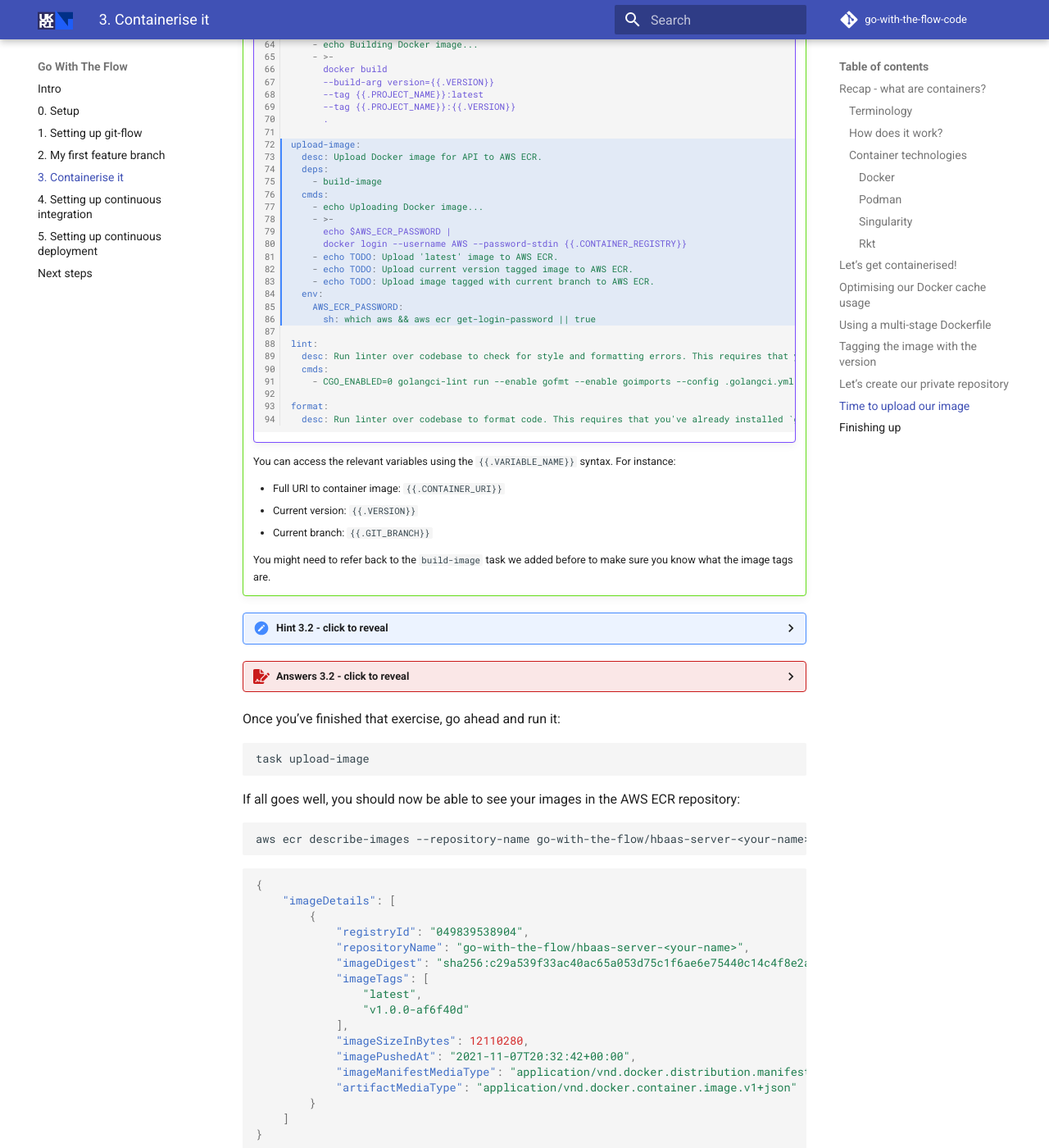
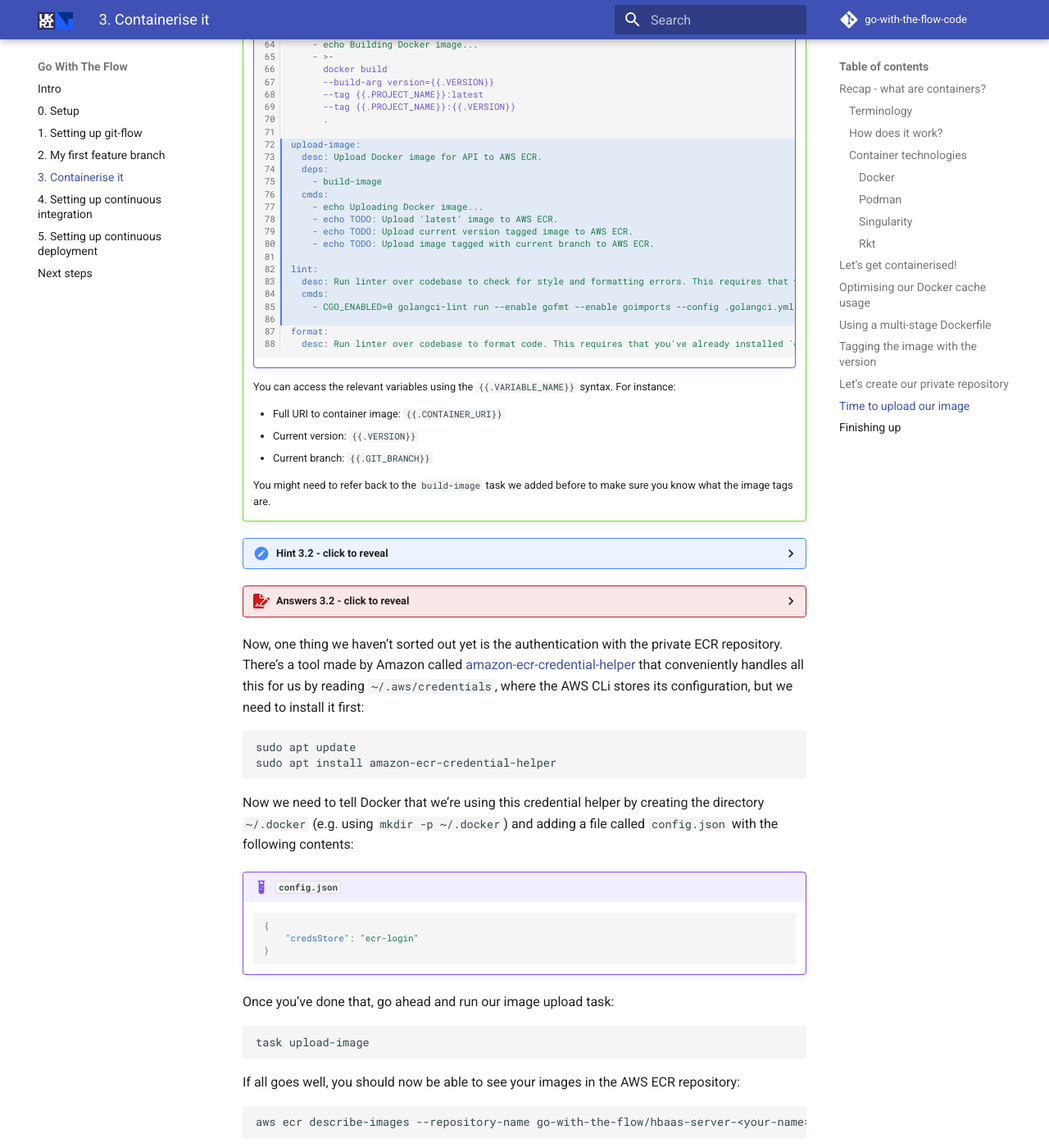
Before and after one commit to stfc/docker-and-gh-actions-for-ml, an MkDocs documentation site: the page built from docs/3-containerise-it.md, in a window 1280 px wide and 1400 px high, scrolled down 12862 px. Shown: the whole window at 82% size. Built offline with MkDocs 1.6.1 and Material for MkDocs 9.7.7, drawn with Linux system fonts in a browser that asks for light colours; emoji names are drawn with the system emoji font; comment, search, counter and statistics services are not loaded.

Commit message:
Use ECR cred helper for Docker login.

````diff
--- a/docs/3-containerise-it.md
+++ b/docs/3-containerise-it.md
@@ -563,15 +563,9 @@ Next, we want to add a task called `upload-image` to our `Taskfile.yml`.
             - build-image
           cmds:
             - echo Uploading Docker image...
-            - >-
-              echo $AWS_ECR_PASSWORD |
-              docker login --username AWS --password-stdin {{.CONTAINER_REGISTRY}}
             - echo TODO: Upload 'latest' image to AWS ECR.
             - echo TODO: Upload current version tagged image to AWS ECR.
             - echo TODO: Upload image tagged with current branch to AWS ECR.
-          env:
-            AWS_ECR_PASSWORD:
-              sh: which aws && aws ecr get-login-password || true
 
         lint:
           desc: Run linter over codebase to check for style and formatting errors. This requires that you've already installed `golangci-lint`.
@@ -633,7 +627,23 @@ Next, we want to add a task called `upload-image` to our `Taskfile.yml`.
 
     You'll notice the branch tagging and pushing have a weird bit of bash at the beginning - we might not always be on a branch, so this simply checks whether `GIT_BRANCH` is empty - if it is, it doesn't try to tag and push the branch image. Don't worry too much if you didn't include this in your solution, it's just to prevent errors in case you're running e.g. on a tag instead of a branch.
 
-Once you've finished that exercise, go ahead and run it:
+Now, one thing we haven't sorted out yet is the authentication with the private ECR repository. There's a tool made by Amazon called [amazon-ecr-credential-helper](https://github.com/awslabs/amazon-ecr-credential-helper){target="_blank" rel="noopener noreferrer"} that conveniently handles all this for us by reading `~/.aws/credentials`, where the AWS CLi stores its configuration, but we need to install it first:
+
+```bash
+sudo apt update
+sudo apt install amazon-ecr-credential-helper
+```
+
+Now we need to tell Docker that we're using this credential helper by creating the directory `~/.docker` (e.g. using `mkdir -p ~/.docker`) and adding a file called `config.json` with the following contents:
+
+!!! example "`config.json`"
+    ```json
+    {
+        "credsStore": "ecr-login"
+    }
+    ```
+
+Once you've done that, go ahead and run our image upload task:
 
 ```bash
 task upload-image
````
